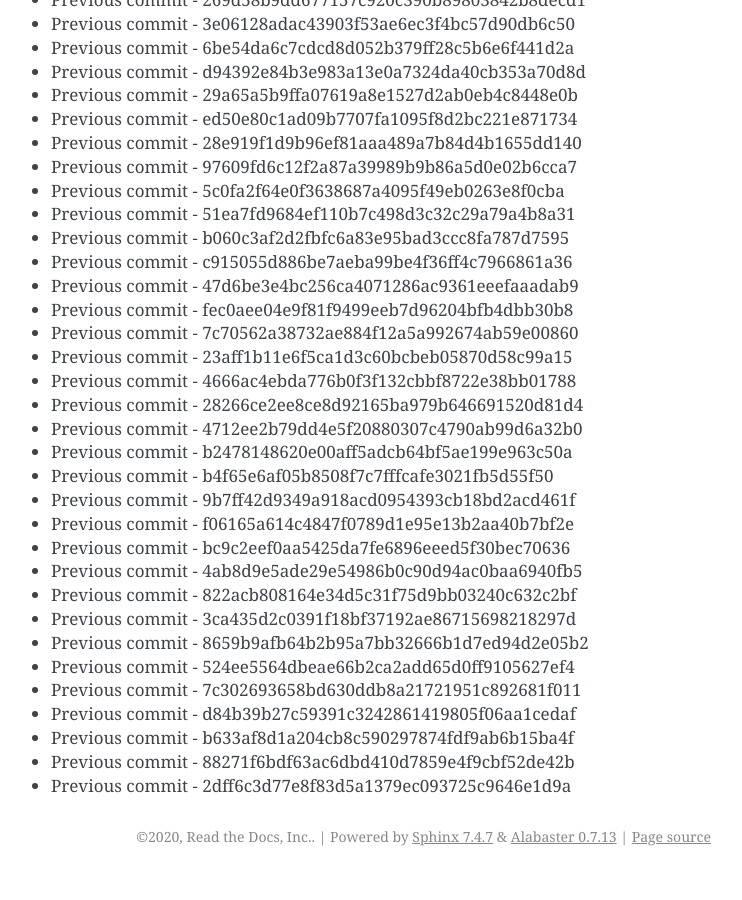
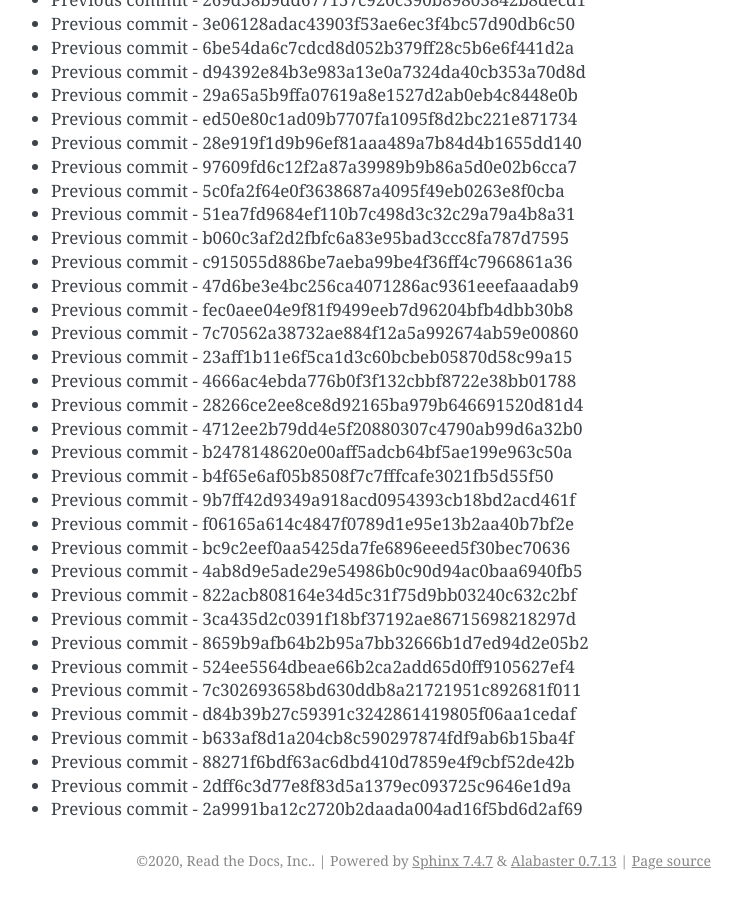
Before and after one commit to readthedocs/rtd-git-stresstest, a Sphinx documentation site: the page built from docs/updates.rst, in a window 1280 px wide and 900 px high, scrolled down 80351 px. Shown: the whole window, without its empty margins (399-1141 px from the left). Built offline with Sphinx 7.4.7, drawn with Linux system fonts in a browser that asks for light colours; before the commit the page ends 81227 px from its top, so only the background shows below that.

Commit message:
Generating commit from previous: 2a9991ba12c2720b2daada004ad16f5bd6d2af69

```diff
--- a/docs/updates.rst
+++ b/docs/updates.rst
@@ -3408,3 +3408,4 @@ It can be tested for any performance characteristics.
 * Previous commit - b633af8d1a204cb8c590297874fdf9ab6b15ba4f
 * Previous commit - 88271f6bdf63ac6dbd410d7859e4f9cbf52de42b
 * Previous commit - 2dff6c3d77e8f83d5a1379ec093725c9646e1d9a
+* Previous commit - 2a9991ba12c2720b2daada004ad16f5bd6d2af69
```
